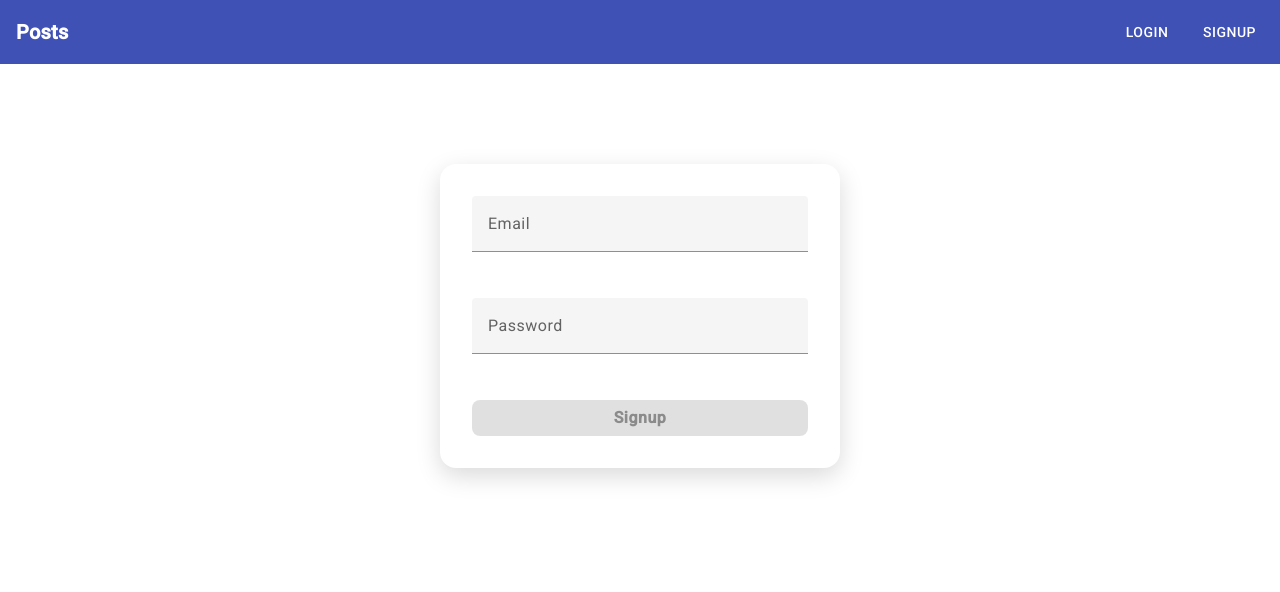
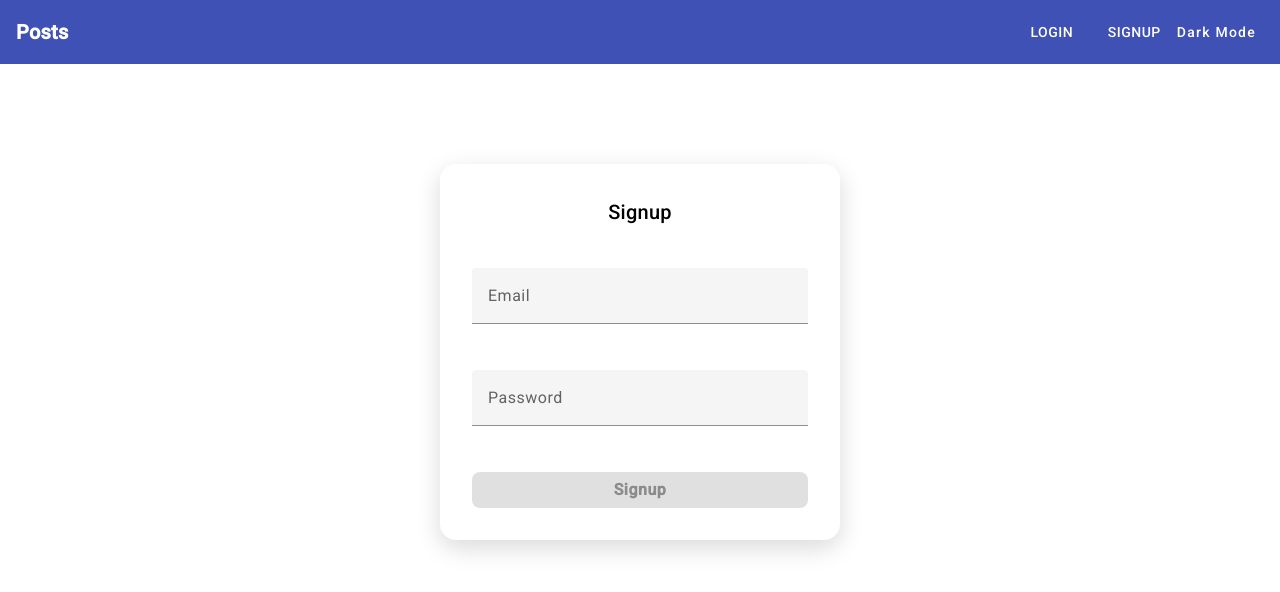
Before and after one commit to jrjacob26/jacob_it_elec_6-b, an Angular app: page /signup in a window 1280 px wide. Shown: the top 592 px of the page. Built offline with nearby package versions, Linux system fonts and the light colour scheme.

Commit message:
Adding 3 features

```diff
--- a/src/app/app.component.ts
+++ b/src/app/app.component.ts
@@ -1,4 +1,4 @@
-import { Component, OnInit } from '@angular/core';
+import { Component, OnInit, Renderer2 } from '@angular/core';
 import { AuthService } from './authentication/auth.service';
 
 @Component({
@@ -7,11 +7,30 @@ import { AuthService } from './authentication/auth.service';
   styleUrls: ['./app.component.css']
 })
 export class AppComponent implements OnInit {
-  title = 'Jacob';  // Add this property
+  title = 'Jacob';
+  isDarkMode = false;
 
-  constructor(private authService: AuthService) {}
+  constructor(private authService: AuthService, private renderer: Renderer2) {}
 
   ngOnInit() {
     this.authService.autoAuthUser();
+
+    // Optional: initialize theme from localStorage
+    const savedTheme = localStorage.getItem('theme');
+    if (savedTheme === 'dark') {
+      this.isDarkMode = true;
+      this.renderer.addClass(document.body, 'dark-theme');
+    }
+  }
+
+  toggleTheme() {
+    this.isDarkMode = !this.isDarkMode;
+    if (this.isDarkMode) {
+      this.renderer.addClass(document.body, 'dark-theme');
+      localStorage.setItem('theme', 'dark');
+    } else {
+      this.renderer.removeClass(document.body, 'dark-theme');
+      localStorage.setItem('theme', 'light');
+    }
   }
 }
--- a/src/app/authentication/login/login.component.css
+++ b/src/app/authentication/login/login.component.css
@@ -44,3 +44,7 @@ button[type="submit"] {
     padding: 10px;
   }
 }
+
+h2 {
+  text-align: center;
+}
--- a/src/app/authentication/login/login.component.html
+++ b/src/app/authentication/login/login.component.html
@@ -4,6 +4,7 @@
   </div>
 
   <form (submit)="onLogin(loginForm)" #loginForm="ngForm" *ngIf="!Loading">
+    <h2>Login</h2>
     <mat-form-field>
       <input
         matInput
--- a/src/app/authentication/signup/signup.component.css
+++ b/src/app/authentication/signup/signup.component.css
@@ -44,3 +44,7 @@ button[type="submit"] {
     padding: 10px;
   }
 }
+
+h2{
+  text-align: center;
+}
--- a/src/app/authentication/signup/signup.component.html
+++ b/src/app/authentication/signup/signup.component.html
@@ -4,6 +4,7 @@
   </div>
 
   <form (submit)="onSignup(signupForm)" #signupForm="ngForm" *ngIf="!Loading">
+    <h2>Signup</h2>
     <mat-form-field>
       <input
         matInput
--- a/src/app/header/header.component.html
+++ b/src/app/header/header.component.html
@@ -16,4 +16,9 @@
       <button mat-button (click)="onLogout()">Logout</button>
     </li>
   </ul>
+
+  <!-- Dark/Light mode toggle button -->
+  <button mat-button (click)="toggleTheme()" style="margin-left: auto;">
+    {{ isDarkMode ? 'Light Mode' : 'Dark Mode' }}
+  </button>
 </mat-toolbar>
--- a/src/app/header/header.component.ts
+++ b/src/app/header/header.component.ts
@@ -11,15 +11,42 @@ export class HeaderComponent implements OnInit, OnDestroy {
   userIsAuthenticated = false;
   private authListenerSubs!: Subscription;
 
+  isDarkMode = false; // Added for theme toggle
+
   constructor(private authService: AuthService) {}
 
   ngOnInit() {
+    // Initialize authentication status
     this.userIsAuthenticated = this.authService.getIsAuth();
     this.authListenerSubs = this.authService
       .getAuthStatusListener()
       .subscribe(isAuthenticated => {
         this.userIsAuthenticated = isAuthenticated;
       });
+
+    // Optional: Load saved theme from localStorage or default to light
+    const savedTheme = localStorage.getItem('theme');
+    if (savedTheme === 'dark') {
+      this.isDarkMode = true;
+      document.body.classList.add('dark-theme');
+    } else {
+      this.isDarkMode = false;
+      document.body.classList.add('light-theme');
+    }
+  }
+
+  toggleTheme(): void {
+    this.isDarkMode = !this.isDarkMode;
+
+    if (this.isDarkMode) {
+      document.body.classList.add('dark-theme');
+      document.body.classList.remove('light-theme');
+      localStorage.setItem('theme', 'dark');
+    } else {
+      document.body.classList.remove('dark-theme');
+      document.body.classList.add('light-theme');
+      localStorage.setItem('theme', 'light');
+    }
   }
 
   onLogout() {
--- a/src/styles.css
+++ b/src/styles.css
@@ -2,3 +2,29 @@
 
 html, body { height: 100%; }
 body { margin: 0; font-family: Roboto, "Helvetica Neue", sans-serif; }
+
+
+/* Light mode (optional if default) */
+body.light-theme {
+  background-color: #ffffff;
+  color: #000000;
+}
+
+/* Dark mode */
+body.dark-theme {
+  background-color: #121212;
+  color: #e0e0e0;
+}
+
+/* You can add more specific element styles for dark theme, e.g.: */
+body.dark-theme mat-toolbar {
+  background: #333;
+  color: #fff;
+}
+
+/* Also consider links, buttons, cards, etc. */
+body.dark-theme a {
+  color: #90caf9;
+}
+
+/* Customize as needed */
```
Also changed, not shown: src/app/app.component.html (line endings or trailing spaces).
